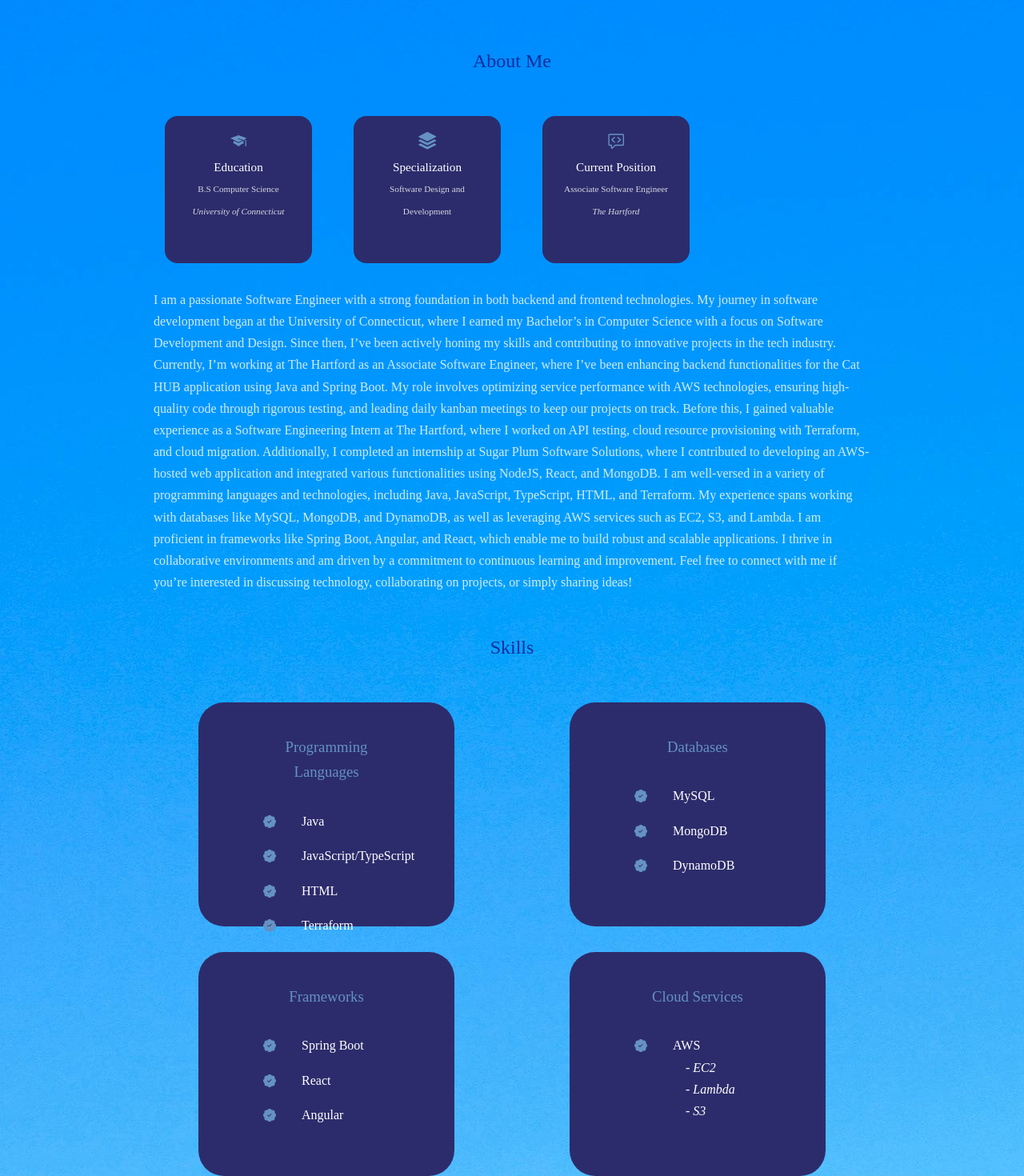
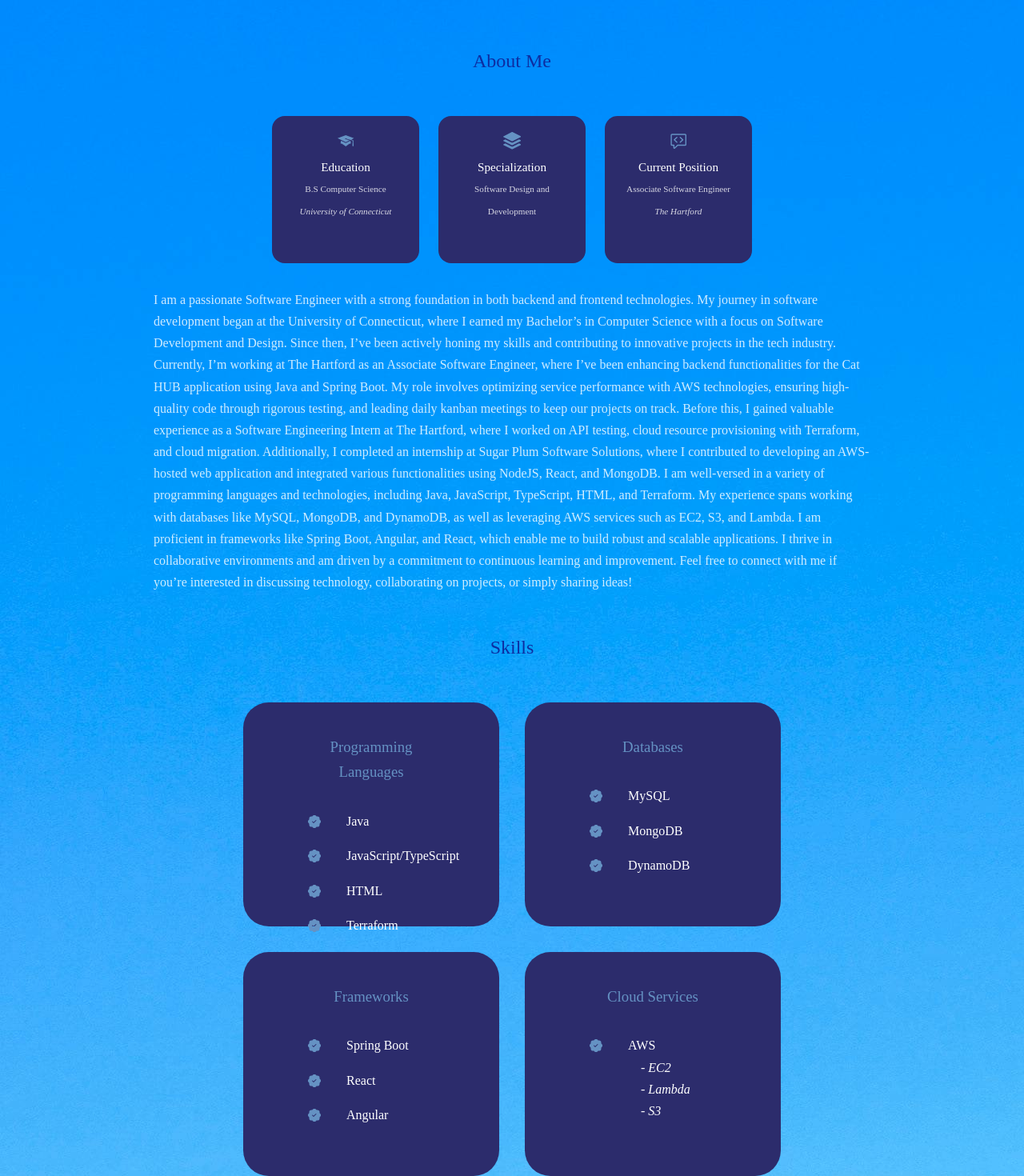
Before and after one commit to aiyer11/aiyer11.github.io, a React (Create React App) app: page / in a window 1280 px wide. Shown: the part 920-2390 px from the top of the page at 80% size. Built offline with nearby package versions, Linux system fonts and the light colour scheme; a web font is replaced by a local one.

Commit message:
Centered cards

```diff
--- a/src/components/Skills/skills.css
+++ b/src/components/Skills/skills.css
@@ -1,10 +1,11 @@
 .skills_container{
 
     display: grid;
-    grid-template-columns: 1fr 1fr;
-    grid-template-rows: 1fr 1fr;
+    grid-template-columns: repeat(2,40vh);
+    grid-template-rows: repeat(2,35vh);
     justify-items: center;
     align-items: center;
+    justify-content: center;
     gap: 2rem;
 }
 
--- a/src/components/about/about.css
+++ b/src/components/about/about.css
@@ -1,11 +1,11 @@
 
 .about_cards{
-
     display: grid;
-    grid-template-columns: repeat(3, 0.25fr);
+    grid-template-columns: repeat(3,23vh);
     justify-items: center;
     align-items: center;
     gap: 1.5rem;
+    justify-content: center;
 }
 
 .about_card{
```
Also changed, not shown: 1 other file (tests, documents, lock files or other folders).
